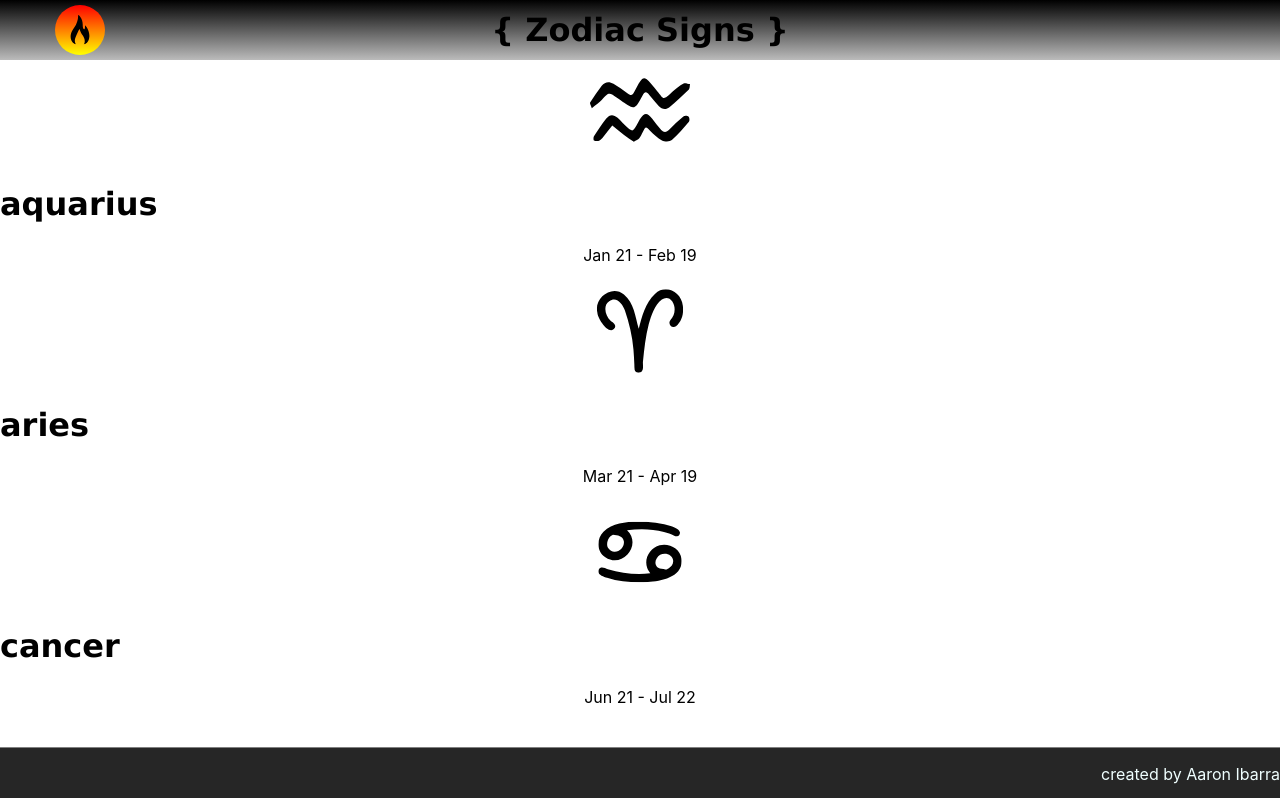
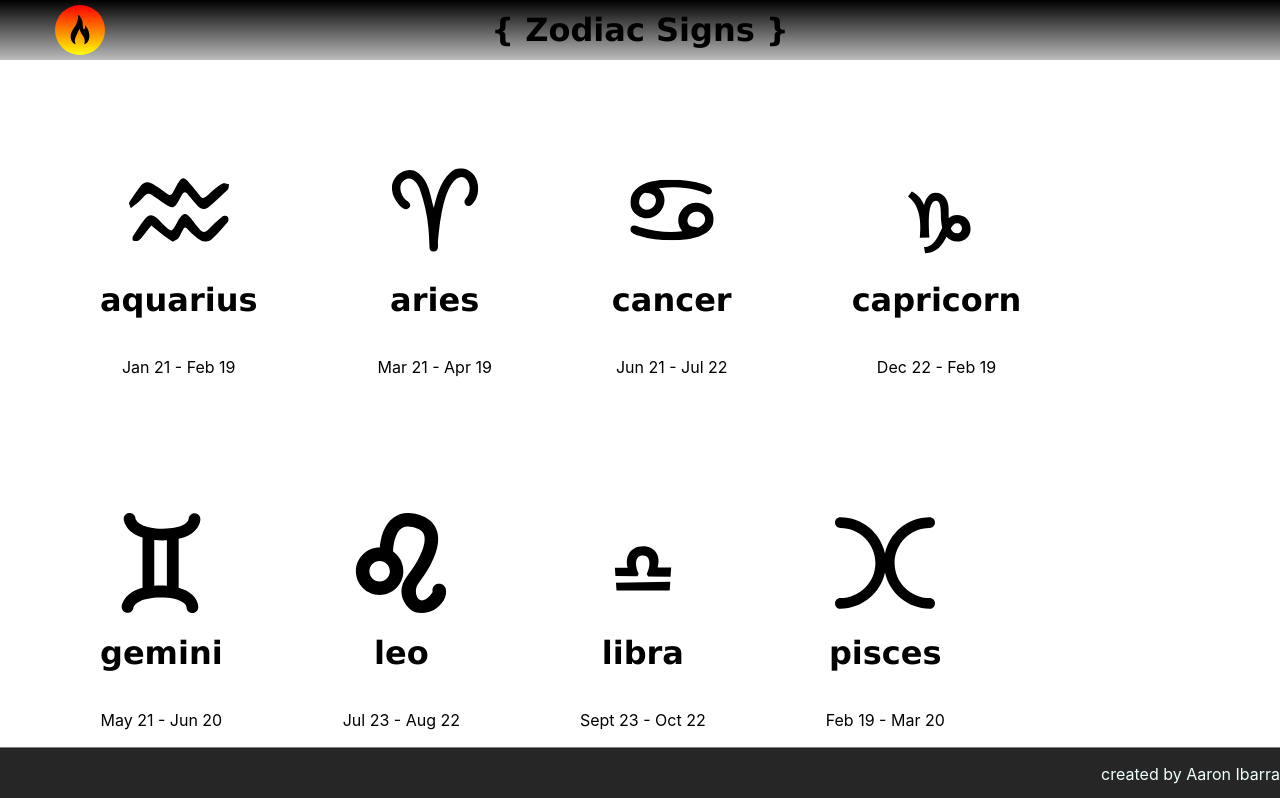
Before and after one commit to Aaron-Ibarra/zodiac-signs-react, a React (Create React App) app: page / in a window 1280 px wide. Shown: the top 798 px of the page. Built offline with nearby package versions, Linux system fonts and the light colour scheme.

Commit message:
added styling to separate component css files

```diff
--- a/src/components/Main/Main.css
+++ b/src/components/Main/Main.css
@@ -0,0 +1,5 @@
+main {
+  display: flex;
+  padding: 40px;
+  flex-wrap: wrap;
+}
--- a/src/components/Zodiac/Zodiac.css
+++ b/src/components/Zodiac/Zodiac.css
@@ -1,3 +1,11 @@
 img {
   width: 100px;
 }
+
+.zodiac-sign {
+  display: flex;
+  flex-direction: column;
+  height: fit-content;
+  align-items: center;
+  padding: 60px;
+}
--- a/src/components/Zodiac/Zodiac.js
+++ b/src/components/Zodiac/Zodiac.js
@@ -3,7 +3,7 @@ import './Zodiac.css';
 
 export default function Zodiac(sign) {
   return (
-    <div>
+    <div className="zodiac-sign">
       <img src={`/signs/${sign.name}.svg`} />
       <h1>{sign.name}</h1>
       <p>{sign.dates}</p>
```
